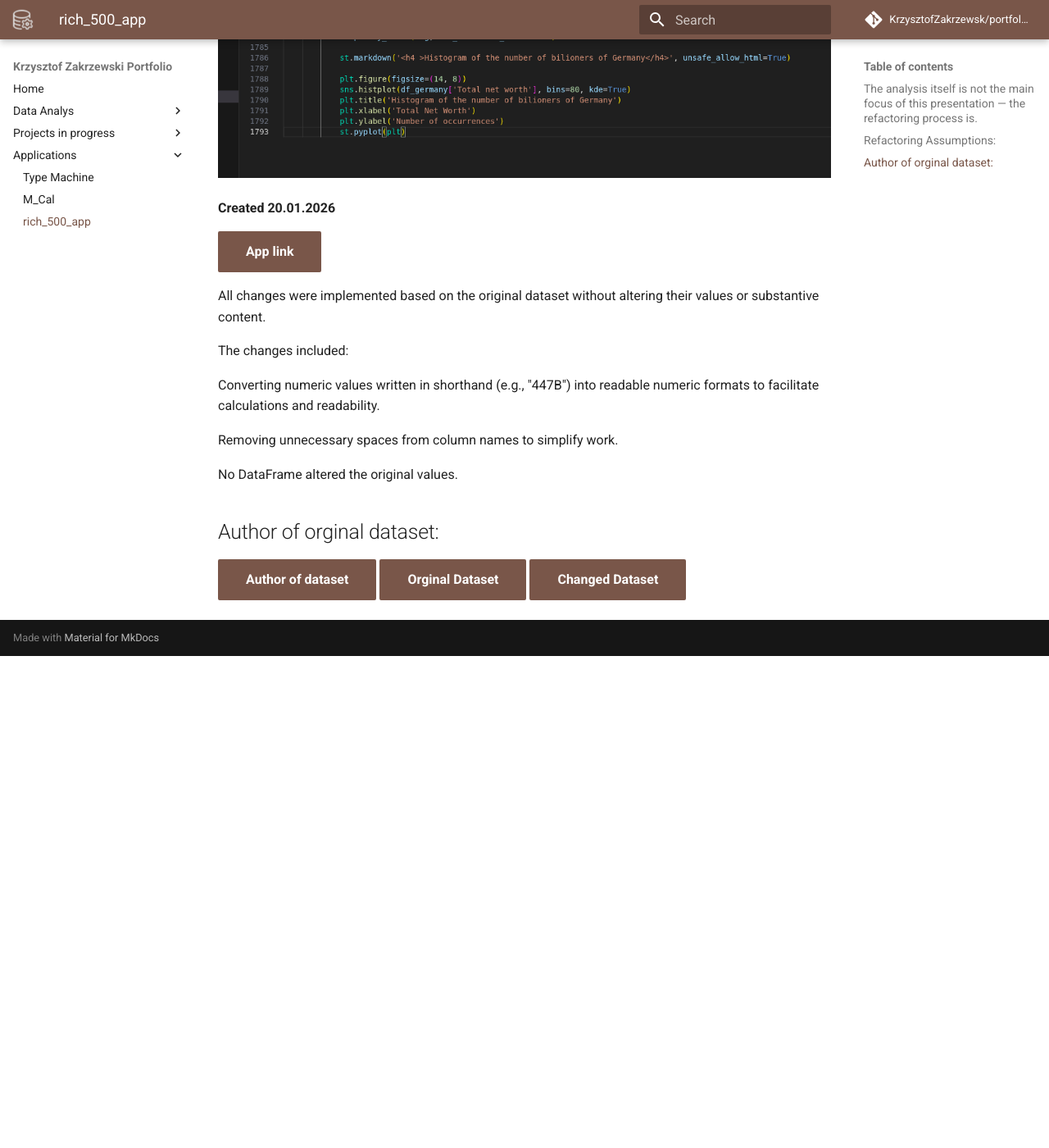
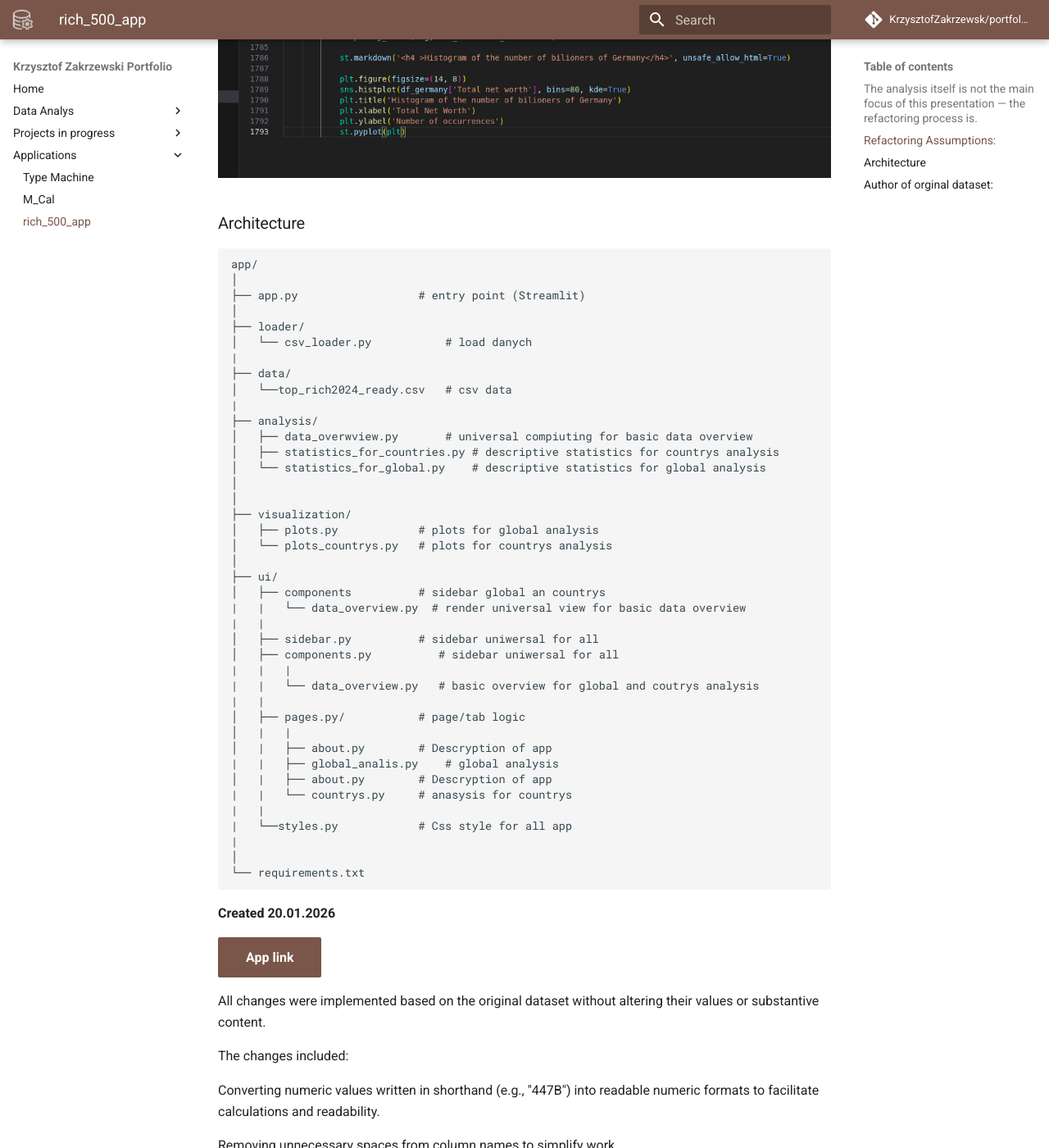
Before and after one commit to KrzysztofZakrzewski/portfolio, an MkDocs documentation site: the page built from docs/rich_500_app/index.md, in a window 1280 px wide and 1400 px high, scrolled down 946 px. Shown: the whole window at 82% size. Built offline with MkDocs 1.6.1 and Material for MkDocs 9.7.7, drawn with Linux system fonts in a browser that asks for light colours; comment, search, counter and statistics services are not loaded; before the commit the page ends 1746 px from its top, so only the background shows below that.

Commit message:
add Architecture schema in the_500_app

````diff
--- a/docs/rich_500_app/index.md
+++ b/docs/rich_500_app/index.md
@@ -25,6 +25,50 @@ This is also the first application I have deployed to a production environment o
 
 ![screenshot](media/the500.png)
 
+### Architecture
+
+```
+app/
+│
+├── app.py                  # entry point (Streamlit)
+│
+├── loader/
+│   └── csv_loader.py           # load danych
+|
+├── data/
+│   └──top_rich2024_ready.csv   # csv data
+|
+├── analysis/
+│   ├── data_overwview.py       # universal compiuting for basic data overview
+│   ├── statistics_for_countries.py # descriptive statistics for countrys analysis
+│   └── statistics_for_global.py    # descriptive statistics for global analysis
+│
+│
+├── visualization/
+│   ├── plots.py            # plots for global analysis
+│   └── plots_countrys.py   # plots for countrys analysis
+│
+├── ui/
+│   ├── components          # sidebar global an countrys
+|   |   └── data_overview.py  # render universal view for basic data overview
+|   |
+│   ├── sidebar.py          # sidebar uniwersal for all
+│   ├── components.py          # sidebar uniwersal for all
+|   |   |
+|   |   └── data_overview.py   # basic overview for global and coutrys analysis
+|   |
+│   ├── pages.py/           # page/tab logic
+│   |   |
+│   |   ├── about.py        # Descryption of app
+|   |   ├── global_analis.py    # global analysis
+│   |   ├── about.py        # Descryption of app
+|   |   └── countrys.py     # anasysis for countrys
+|   |
+|   └──styles.py            # Css style for all app
+|
+│
+└── requirements.txt
+```
 
 **Created 20.01.2026**
 
````
